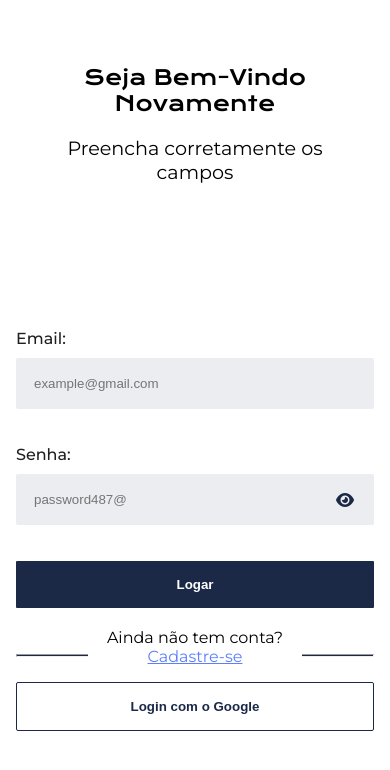
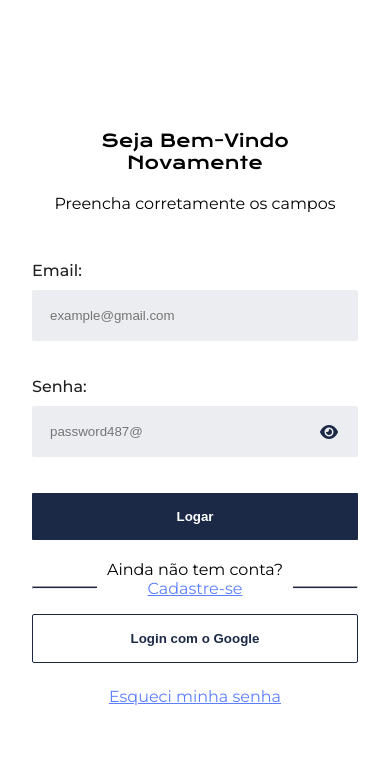
Before and after one commit to LiedsonLB/Neoboard, a React (Create React App) app: page / in a window 390 px wide. Shown: the top 770 px of the page. Built offline with nearby package versions, Linux system fonts and the light colour scheme; no server answers.

Commit message:
feat: add hosting firebase and fix responsive

```diff
--- /dev/null
+++ b/public/404.html
@@ -0,0 +1,33 @@
+<!DOCTYPE html>
+<html>
+  <head>
+    <meta charset="utf-8">
+    <meta name="viewport" content="width=device-width, initial-scale=1">
+    <title>Page Not Found</title>
+
+    <style media="screen">
+      body { background: #ECEFF1; color: rgba(0,0,0,0.87); font-family: Roboto, Helvetica, Arial, sans-serif; margin: 0; padding: 0; }
+      #message { background: white; max-width: 360px; margin: 100px auto 16px; padding: 32px 24px 16px; border-radius: 3px; }
+      #message h3 { color: #888; font-weight: normal; font-size: 16px; margin: 16px 0 12px; }
+      #message h2 { color: #ffa100; font-weight: bold; font-size: 16px; margin: 0 0 8px; }
+      #message h1 { font-size: 22px; font-weight: 300; color: rgba(0,0,0,0.6); margin: 0 0 16px;}
+      #message p { line-height: 140%; margin: 16px 0 24px; font-size: 14px; }
+      #message a { display: block; text-align: center; background: #039be5; text-transform: uppercase; text-decoration: none; color: white; padding: 16px; border-radius: 4px; }
+      #message, #message a { box-shadow: 0 1px 3px rgba(0,0,0,0.12), 0 1px 2px rgba(0,0,0,0.24); }
+      #load { color: rgba(0,0,0,0.4); text-align: center; font-size: 13px; }
+      @media (max-width: 600px) {
+        body, #message { margin-top: 0; background: white; box-shadow: none; }
+        body { border-top: 16px solid #ffa100; }
+      }
+    </style>
+  </head>
+  <body>
+    <div id="message">
+      <h2>404</h2>
+      <h1>Page Not Found</h1>
+      <p>The specified file was not found on this website. Please check the URL for mistakes and try again.</p>
+      <h3>Why am I seeing this?</h3>
+      <p>This page was generated by the Firebase Command-Line Interface. To modify it, edit the <code>404.html</code> file in your project's configured <code>public</code> directory.</p>
+    </div>
+  </body>
+</html>
--- a/src/layout/dashboard/Home.tsx
+++ b/src/layout/dashboard/Home.tsx
@@ -282,7 +282,7 @@ const Home = ({ user }: { user?: { displayName?: string } }) => {
 
             <footer id="footer">
                 <hr />
-                <p>Todos os direitos reservados a &copy; Neoboard 2024</p>
+                <p>Todos os direitos reservados a &copy;Neoboard 2024</p>
             </footer>
         </main>
     );
--- a/src/pages/loginpage/Loginpage.css
+++ b/src/pages/loginpage/Loginpage.css
@@ -64,8 +64,14 @@
 
 .title {
   font-family: var(--font-Krona);
-  font-size: 2rem;
+  font-size: 1.1rem;
   font-weight: 500;
+  width: 100%;
+  height: 100%;
+}
+
+.subtitle {
+  font-size: 1rem;
   width: 100%;
   height: 100%;
 }
@@ -208,11 +214,6 @@ label {
   position: relative;
 }
 
-.subtitle {
-  font-size: 1.5rem;
-  width: 100%;
-  height: 100%;
-}
 
 .password-container {
   position: relative;
@@ -226,10 +227,10 @@ label {
   color: var(--primary-color);
 }
 
-@media screen and (max-width: 580px) {
+@media screen and (max-width: 752px) {
   .container {
     flex-direction: column-reverse;
-    height: auto;
+    height: 100vh;
   }
 
   .background-color {
@@ -244,7 +245,6 @@ label {
     background-color: var(--primary-color);
     transition: .5s;
     display: none;
-
   }
 
   .container-logo {
@@ -273,24 +273,25 @@ label {
 
   .right {
     width: 100%;
-    height: 100vh;
+    max-height: 90vh;
+    margin: auto;
     transition: .5s;
     justify-content: space-around;
+    padding: 2rem;
   }
 
   #login-header {
     text-align: center;
     gap: 20px;
     padding: 1em;
-    margin-top: 2em;
   }
 
   #login-header h2 {
-    font-size: 1.3em;
+    font-size: 1.1em;
   }
 
   #login-header p {
-    font-size: 1.2em;
+    font-size: 1em;
   }
 
   .login-field {
@@ -304,7 +305,7 @@ label {
 
 }
 
-@media screen and (min-width:580px) and (max-width:1000px) {
+@media screen and (min-width:753px) and (max-width:1000px) {
   .left {
     width: 100%;
     height: auto;
@@ -318,8 +319,6 @@ label {
     font-size: 0.8rem;
     align-items: center;
     text-align: center;
-
-
   }
 
   .container-logo p {
@@ -350,12 +349,12 @@ label {
 
   #login-header h2 {
     width: 100%;
-    font-size: 1.5em;
+    font-size: 1.1em;
   }
 
   #login-header p {
     width: 100%;
-    font-size: 1.3em;
+    font-size: 1em;
   }
 
 
--- a/src/pages/loginpage/Loginpage.tsx
+++ b/src/pages/loginpage/Loginpage.tsx
@@ -2,7 +2,7 @@ import React, { useState, useEffect } from 'react';
 import '../loginpage/Loginpage.css';
 import { useNavigate } from 'react-router-dom';
 import { auth, provider } from '../../services/firebase';
-import { signInWithPopup, signInWithEmailAndPassword } from 'firebase/auth';
+import { signInWithPopup, signInWithEmailAndPassword, sendPasswordResetEmail } from 'firebase/auth';
 
 const LoginPage = () => {
 
@@ -10,6 +10,8 @@ const LoginPage = () => {
     const [email, setEmail] = useState('');
     const [password, setPassword] = useState('');
     const [showPassword, setShowPassword] = useState(false);
+    const [mensagem, setMensagem] = useState('');
+    const [alert, setAlert] = useState(false);
 
     useEffect(() => {
         document.title = `NeoBoard | Logue Agora`;
@@ -25,6 +27,18 @@ const LoginPage = () => {
             console.error('Erro ao fazer login:', error.message);
         }
     };
+
+    const handleResetSenha = () => {
+        sendPasswordResetEmail(auth, email)
+          .then(() => {
+            setAlert(true);
+            setMensagem('Um e-mail de redefinição de senha foi enviado para o seu e-mail.');
+          })
+          .catch((error) => {
+            setAlert(false);
+            setMensagem('Preencha o seu Email corretamente');
+          });
+      };
 
 
     const togglePasswordVisibility = () => {
@@ -106,6 +120,14 @@ const LoginPage = () => {
                             </p>
                         </div>
                         <button className="login-google" onClick={handleSignin}>Login com o Google</button>
+                        <span id='link-cadaster' onClick={handleResetSenha} style={{width: 'fit-content', margin: '1.5rem auto'}}>Esqueci minha senha</span>
+                        {mensagem && <p
+                            style={{
+                                padding: '.5rem',
+                                textAlign: "center",
+                                color: alert ? '#74ff74' : '#ff5151'
+                            }}
+                        >{mensagem}</p>}
                     </div>
                 </section>
             </main>
```
Also changed, not shown: firebase.json (added), 1 other file (tests, documents, lock files or other folders).
